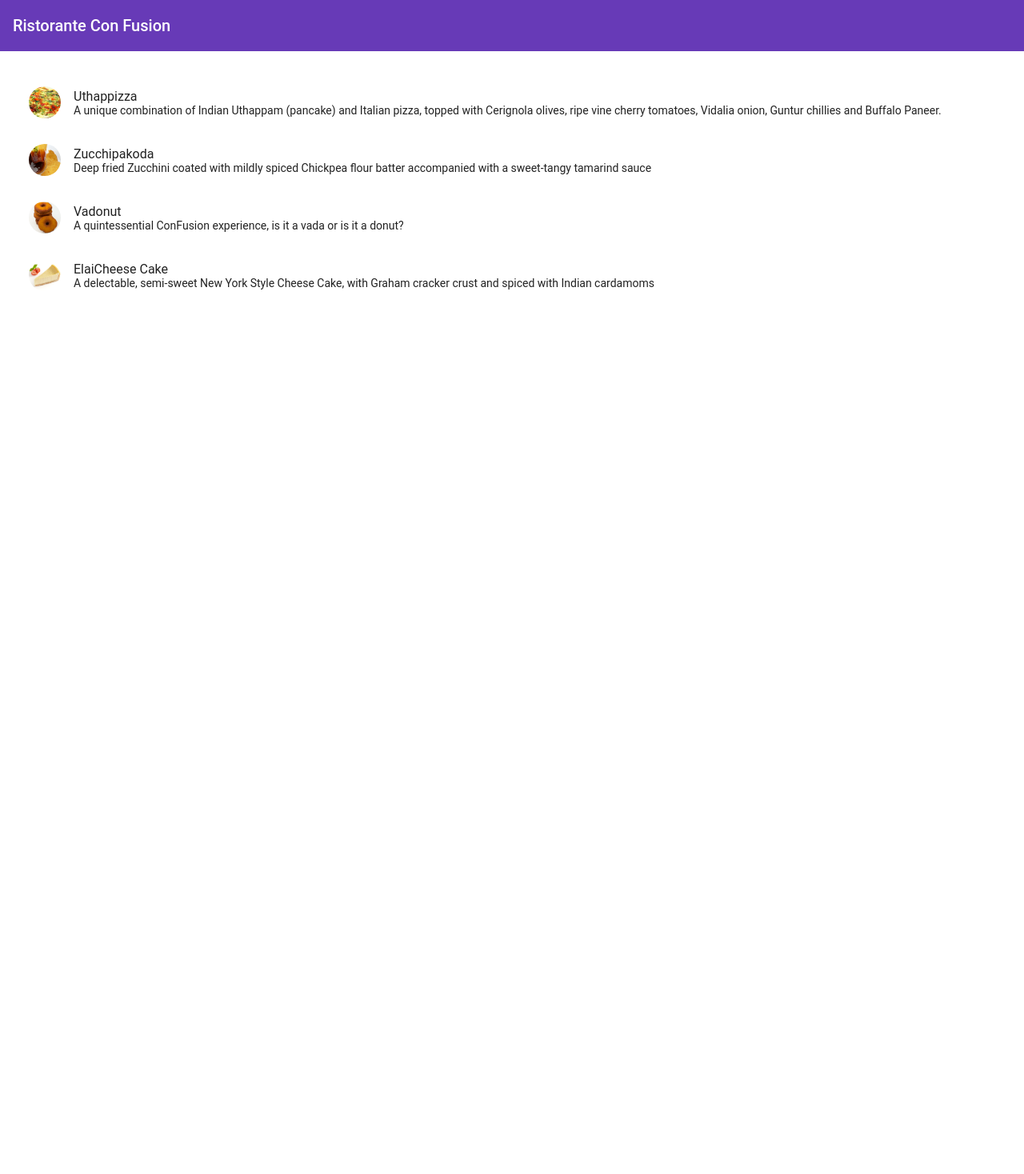
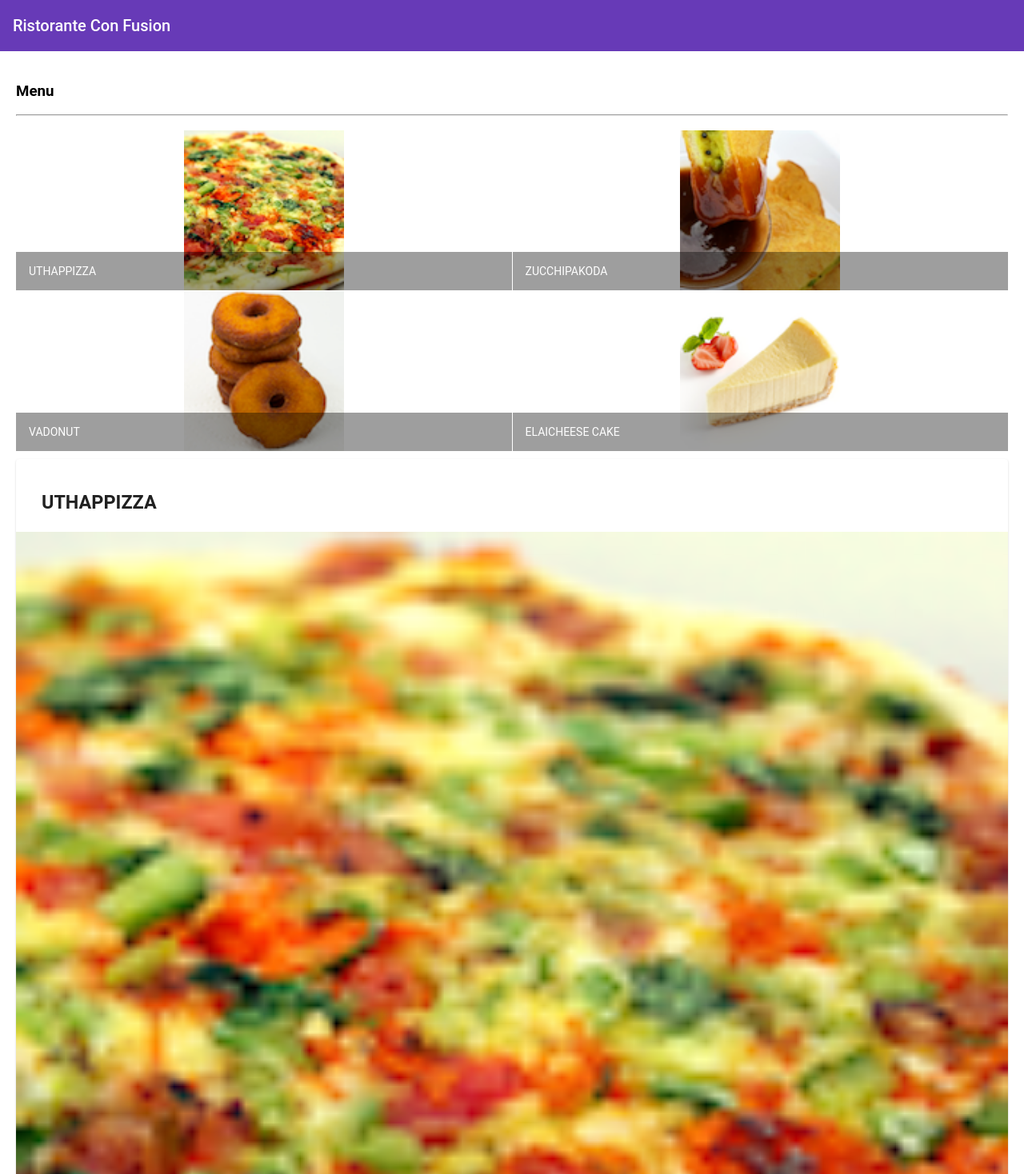
Before and after one commit to Ravitejac6/CourseraAngular, an Angular app: page / in a window 1280 px wide. Shown: the top 1468 px of the page at 80% size. Before the commit the page ends 800 px from the top, so only its background shows below. Built offline with nearby package versions, Linux system fonts and the light colour scheme.

Commit message:
Components part 2 completed

```diff
--- a/src/app/app.module.ts
+++ b/src/app/app.module.ts
@@ -3,6 +3,9 @@
 import { BrowserAnimationsModule } from "@angular/platform-browser/animations";
 import { MatToolbarModule } from "@angular/material/toolbar";
 import { MatListModule } from "@angular/material/list";
+import { MatGridListModule } from "@angular/material/grid-list";
+import { MatCardModule } from "@angular/material/card";
+import { MatButtonModule } from "@angular/material/button";
 import { FlexLayoutModule } from "@angular/flex-layout";
 import { AppComponent } from "./app.component";
 
@@ -15,6 +18,9 @@
     BrowserAnimationsModule,
     MatToolbarModule,
     MatListModule,
+    MatGridListModule,
+    MatButtonModule,
+    MatCardModule,
     FlexLayoutModule,
   ],
   providers: [],
--- a/src/app/menu/menu.component.html
+++ b/src/app/menu/menu.component.html
@@ -1,15 +1,44 @@
 <!-- Here fxLayout is used to display the data and fxLayoutGap is used to maintain gap. -->
 <!-- fxFlex treats it as a one part. -->
+<!-- mat-grid-list-item and mat-grid-tile are used for displaying the dishes.
+pipe symbol acts as a function. -->
 <div class="container" fxLayout="column" fxLayoutGap="10px">
-  <mat-list fxFlex>
-    <mat-list-item *ngFor="let dish of dishes">
-      <img matListAvatar src="{{ dish.image }}" alt="{{ dish.name }}" />
-      <h1 matLine>{{ dish.name }}</h1>
-      <p matLine>
-        <span>
-          {{ dish.description }}
-        </span>
-      </p>
-    </mat-list-item>
-  </mat-list>
+  <div fxFlex>
+    <div>
+      <h3>Menu</h3>
+      <hr />
+    </div>
+  </div>
+  <div fxFlex>
+    <mat-grid-list cols="2" rowHeight="200px">
+      <mat-grid-tile *ngFor="let dish of dishes">
+        <img height="200px" src="{{ dish.image }}" alt="{{ dish.name }}" />
+        <mat-grid-tile-footer>
+          <h1>{{ dish.name | uppercase }}</h1>
+        </mat-grid-tile-footer>
+      </mat-grid-tile>
+    </mat-grid-list>
+  </div>
+
+  <div fxFlex *ngIf="selectedDish">
+    <mat-card>
+      <mat-card-header>
+        <mat-card-title>
+          <h3>{{ selectedDish.name | uppercase }}</h3>
+        </mat-card-title>
+      </mat-card-header>
+      <img
+        mat-card-image
+        src="{{ selectedDish.image }}"
+        alt="{{ selectedDish.name }}"
+      />
+      <mat-card-content>
+        <p>{{ selectedDish.description }}</p>
+      </mat-card-content>
+      <mat-card-actions>
+        <button mat-button>LIKE</button>
+        <button mat-button>SHARE</button>
+      </mat-card-actions>
+    </mat-card>
+  </div>
 </div>
--- a/src/app/menu/menu.component.ts
+++ b/src/app/menu/menu.component.ts
@@ -1,13 +1,7 @@
 import { Component, OnInit } from "@angular/core";
 import { Dish } from "../shared/dish";
 
-@Component({
-  selector: "app-menu",
-  templateUrl: "./menu.component.html",
-  styleUrls: ["./menu.component.scss"],
-})
-export class MenuComponent implements OnInit {
-  dishes: Dish[] = [
+const DISHES: Dish[] = [
   {
     id: "0",
     name: "Uthappizza",
@@ -55,6 +49,14 @@
   },
 ];
 
+@Component({
+  selector: "app-menu",
+  templateUrl: "./menu.component.html",
+  styleUrls: ["./menu.component.scss"],
+})
+export class MenuComponent implements OnInit {
+  dishes: Dish[] = DISHES;
+  selectedDish: Dish = DISHES[0];
   constructor() {}
 
   ngOnInit() {}
```
Lines whose indentation alone changed are shown as unchanged.
